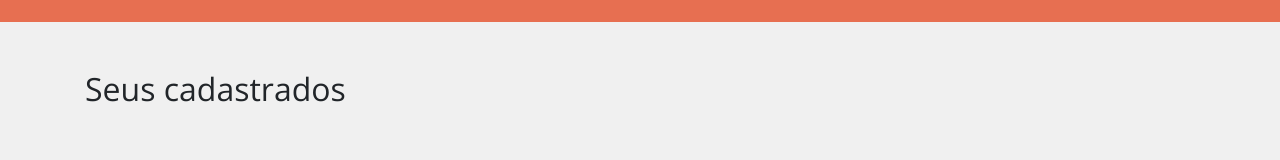
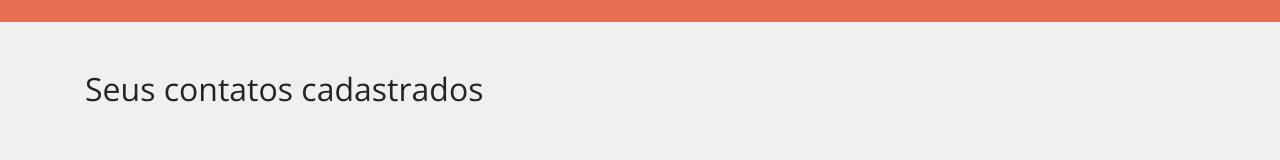
Before and after one commit to Samuel-silva/cadastro-contatos-vue, a Vue app: page / in a window 1280 px wide. Shown: the part 226-386 px from the top of the page. Built offline with nearby package versions, Linux system fonts and the light colour scheme; no server answers.

Commit message:
fix - Title home

```diff
--- a/src/views/HomeView.vue
+++ b/src/views/HomeView.vue
@@ -42,7 +42,7 @@ export default {
 
   data() {
     return {
-      txtTitle: "Seus cadastrados",
+      txtTitle: "Seus contatos cadastrados",
       txtBtn: "Adicionar"
     }
   },
```
